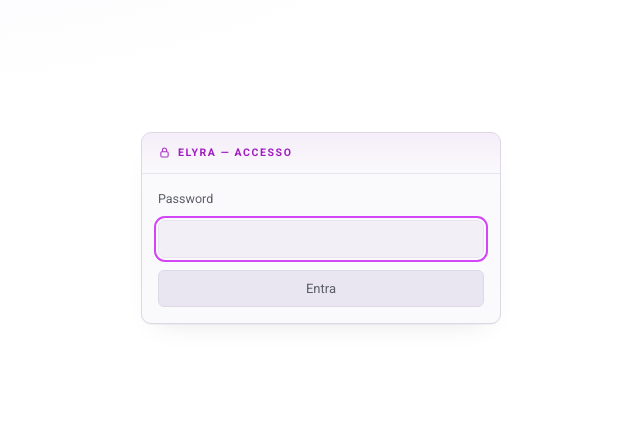
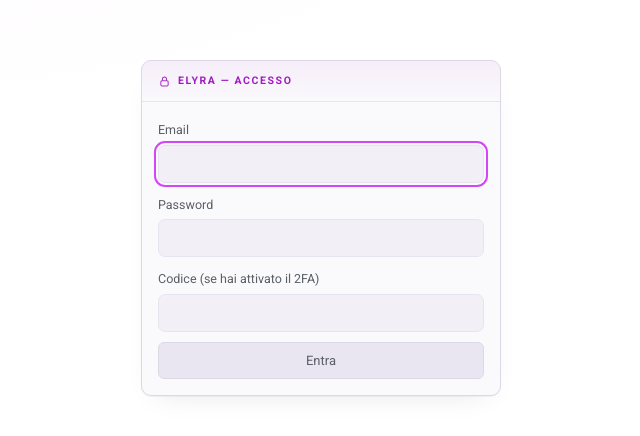
Before and after one commit to ADserviceiltuotutordigitale/elyra-memoria, a Next.js app: page /login in a window 1280 px wide. Shown: the part 172-608 px from the top of the page, without its empty margins (319-959 px from the left). Built offline with nearby package versions, Linux system fonts and the light colour scheme.

Commit message:
Account email+password: tabella account_auth, nuovo login

```diff
--- a/app/login/page.js
+++ b/app/login/page.js
@@ -5,7 +5,9 @@ import { useRouter } from "next/navigation";
 
 export default function LoginPage() {
   const router = useRouter();
+  const [email, setEmail] = useState("");
   const [password, setPassword] = useState("");
+  const [codice, setCodice] = useState("");
   const [error, setError] = useState("");
   const [loading, setLoading] = useState(false);
 
@@ -17,11 +19,11 @@ export default function LoginPage() {
       const res = await fetch("/api/auth/login", {
         method: "POST",
         headers: { "Content-Type": "application/json" },
-        body: JSON.stringify({ password }),
+        body: JSON.stringify({ email, password, codice }),
       });
       const body = await res.json();
       if (!res.ok || !body.ok) {
-        setError(body.error || "Password errata.");
+        setError(body.error || "Credenziali non valide.");
         setLoading(false);
         return;
       }
@@ -32,6 +34,16 @@ export default function LoginPage() {
       setLoading(false);
     }
   }
+
+  const campoStile = {
+    background: "var(--ink-850)",
+    border: "1px solid var(--line-soft)",
+    borderRadius: 7,
+    padding: "10px 12px",
+    color: "var(--paper)",
+    fontFamily: "var(--font-body)",
+    fontSize: 14,
+  };
 
   return (
     <main
@@ -57,26 +69,45 @@ export default function LoginPage() {
             Elyra — accesso
           </span>
         </div>
-        <div className="card-body">
+        <div className="card-body" style={{ gap: 10 }}>
+          <div>
+            <label htmlFor="email" style={{ fontSize: 12.5, color: "var(--paper-dim)" }}>
+              Email
+            </label>
+            <input
+              id="email"
+              type="email"
+              autoFocus
+              value={email}
+              onChange={(e) => setEmail(e.target.value)}
+              style={{ ...campoStile, width: "100%", marginTop: 4 }}
+            />
+          </div>
+          <div>
             <label htmlFor="password" style={{ fontSize: 12.5, color: "var(--paper-dim)" }}>
               Password
             </label>
             <input
               id="password"
               type="password"
-            autoFocus
               value={password}
               onChange={(e) => setPassword(e.target.value)}
-            style={{
-              background: "var(--ink-850)",
-              border: "1px solid var(--line-soft)",
-              borderRadius: 7,
-              padding: "10px 12px",
-              color: "var(--paper)",
-              fontFamily: "var(--font-body)",
-              fontSize: 14,
-            }}
+              style={{ ...campoStile, width: "100%", marginTop: 4 }}
             />
+          </div>
+          <div>
+            <label htmlFor="codice" style={{ fontSize: 12.5, color: "var(--paper-dim)" }}>
+              Codice (se hai attivato il 2FA)
+            </label>
+            <input
+              id="codice"
+              type="text"
+              inputMode="numeric"
+              value={codice}
+              onChange={(e) => setCodice(e.target.value)}
+              style={{ ...campoStile, width: "100%", marginTop: 4 }}
+            />
+          </div>
           {error && (
             <div style={{ color: "var(--bad)", fontSize: 12.5 }}>{error}</div>
           )}
```
Also changed, not shown: app/api/auth/login/route.js (+19 -6 lines), lib/store.js, 1 other file (tests, documents, lock files or other folders). Lines whose indentation alone changed are shown as unchanged.
